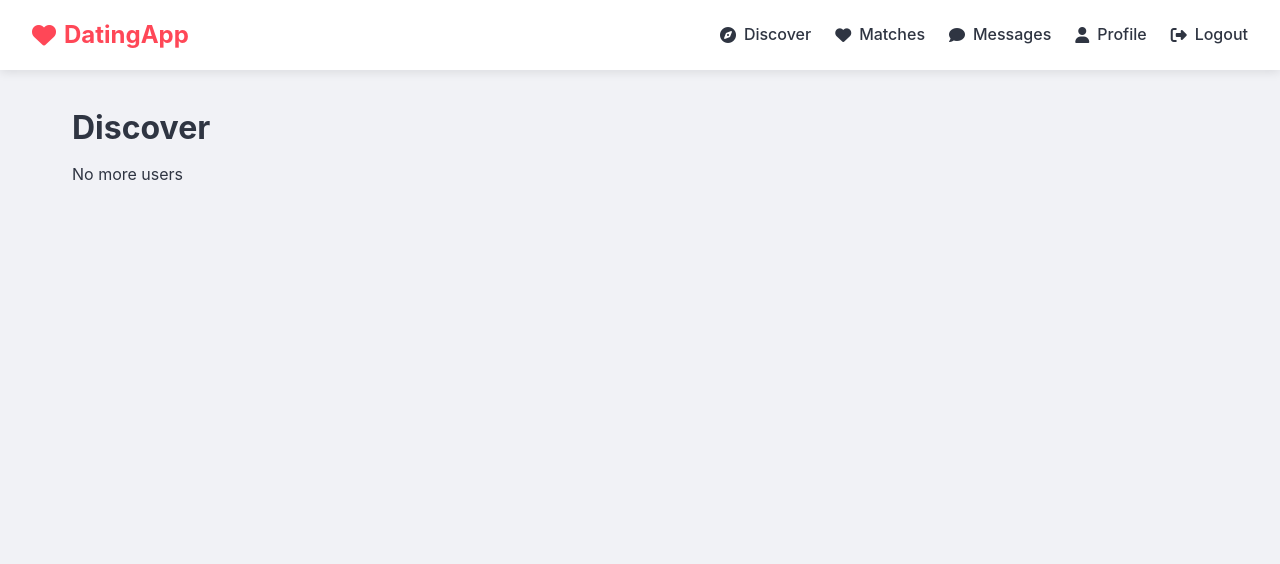
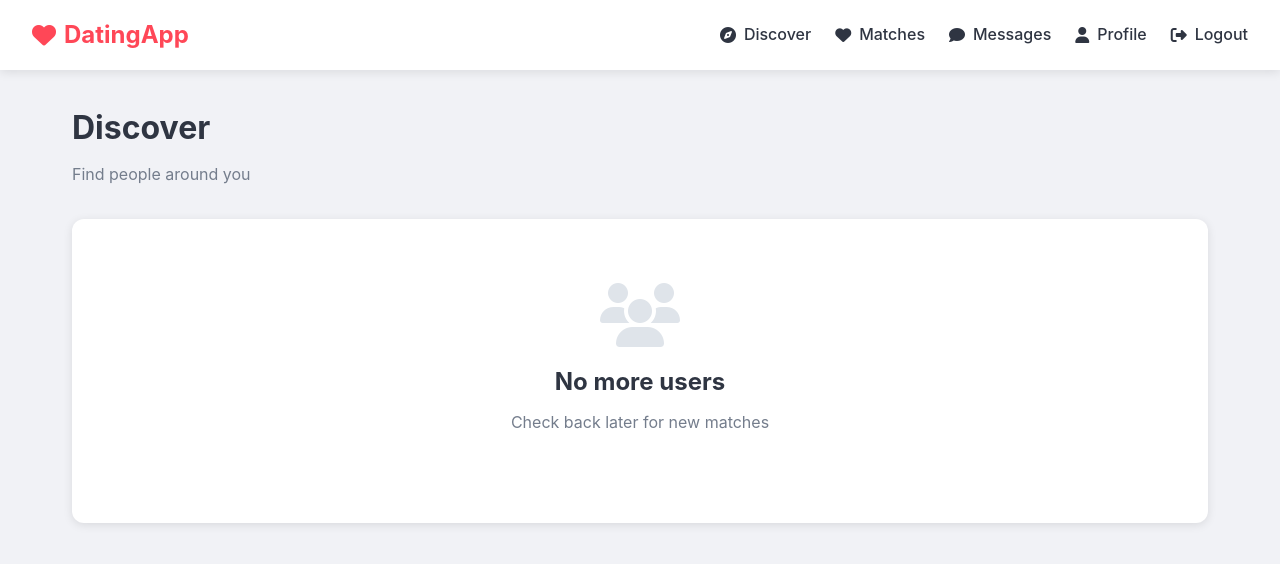
Before and after one commit to suryatime14324-hash/dating-app, a Flask app: page /discover in a window 1280 px wide. Shown: the top 564 px of the page. Run offline with Flask 3, Linux system fonts and the light colour scheme; the visitor is signed in with stand-in values (Sample User, id 1); data comes from the database, SQL or seed files in the repository; data that the repository does not hold is empty.

Commit message:
Final stable routes fix

```diff
--- a/app/routes.py
+++ b/app/routes.py
@@ -35,7 +35,7 @@ def index():
 @main.route('/login', methods=['GET', 'POST'])
 def login():
     if request.method == "POST":
-        email = request.form.get("email")
+        email = request.form.get("email").lower().strip()
         password = request.form.get("password")
 
         user = User.query.filter_by(email=email).first()
@@ -43,8 +43,8 @@ def login():
         if user and user.check_password(password):
             login_user(user)
             return redirect(url_for('main.discover'))
-        else:
-            flash("Invalid credentials", "error")
+
+        flash("Invalid credentials", "error")
 
     return render_template("login.html")
 
@@ -52,7 +52,7 @@ def login():
 @main.route('/register', methods=['GET', 'POST'])
 def register():
     if request.method == "POST":
-        email = request.form.get("email")
+        email = request.form.get("email").lower().strip()
         password = request.form.get("password")
 
         if User.query.filter_by(email=email).first():
@@ -61,6 +61,7 @@ def register():
 
         user = User(email=email)
         user.set_password(password)
+
         db.session.add(user)
         db.session.commit()
 
@@ -139,9 +140,15 @@ def edit_profile():
 @main.route('/discover')
 @login_required
 def discover():
+
+    # Exclude self
     users = User.query.join(Profile).filter(
         User.id != current_user.id
     ).all()
+
+    # Remove already liked users
+    liked_ids = [like.liked_id for like in Like.query.filter_by(liker_id=current_user.id).all()]
+    users = [u for u in users if u.id not in liked_ids]
 
     return render_template('discover.html', users=users)
 
@@ -150,9 +157,10 @@ def discover():
 # VIEW USER
 # =====================================================
 
-@main.route('/user/<user_id>')
+@main.route('/user/<int:user_id>')
 @login_required
 def view_user(user_id):
+
     user = User.query.get_or_404(user_id)
 
     interests = []
@@ -162,20 +170,35 @@ def view_user(user_id):
         except:
             interests = []
 
+    # Check mutual like
+    liked_back = Like.query.filter_by(
+        liker_id=user_id,
+        liked_id=current_user.id
+    ).first()
+
+    has_liked = Like.query.filter_by(
+        liker_id=current_user.id,
+        liked_id=user_id
+    ).first()
+
+    is_match = False
+    if liked_back and has_liked:
+        is_match = True
+
     return render_template(
         'view_user.html',
         user=user,
         interests=interests,
-        is_match=False,
-        has_liked=False
+        is_match=is_match,
+        has_liked=bool(has_liked)
     )
 
 
 # =====================================================
-# LIKE
+# LIKE (REAL MATCH LOGIC)
 # =====================================================
 
-@main.route('/like/<user_id>', methods=['POST'])
+@main.route('/like/<int:user_id>', methods=['POST'])
 @login_required
 def like_user(user_id):
 
@@ -185,17 +208,39 @@ def like_user(user_id):
     if Like.query.filter_by(liker_id=current_user.id, liked_id=user_id).first():
         return jsonify({'error': 'Already liked'}), 400
 
-    db.session.add(Like(liker_id=current_user.id, liked_id=user_id))
+    new_like = Like(liker_id=current_user.id, liked_id=user_id)
+    db.session.add(new_like)
+
+    # Check if other user liked back
+    liked_back = Like.query.filter_by(
+        liker_id=user_id,
+        liked_id=current_user.id
+    ).first()
+
+    is_match = False
+
+    if liked_back:
+        match = Match(
+            user1_id=current_user.id,
+            user2_id=user_id,
+            matched_at=datetime.utcnow()
+        )
+        db.session.add(match)
+        is_match = True
+
     db.session.commit()
 
-    return jsonify({"success": True, "is_match": False})
+    return jsonify({
+        "success": True,
+        "is_match": is_match
+    })
 
 
 # =====================================================
 # PASS
 # =====================================================
 
-@main.route('/pass/<user_id>', methods=['POST'])
+@main.route('/pass/<int:user_id>', methods=['POST'])
 @login_required
 def pass_user(user_id):
     return jsonify({"success": True})
@@ -208,7 +253,13 @@ def pass_user(user_id):
 @main.route('/matches')
 @login_required
 def matches():
-    return render_template('matches.html')
+
+    matches = Match.query.filter(
+        (Match.user1_id == current_user.id) |
+        (Match.user2_id == current_user.id)
+    ).all()
+
+    return render_template('matches.html', matches=matches)
 
 
 # =====================================================
@@ -222,10 +273,15 @@ def messages():
 
 
 # =====================================================
-# UNREAD COUNT (Prevents JS Crash)
+# UNREAD COUNT
 # =====================================================
 
 @main.route('/messages/unread-count')
 @login_required
 def unread_count():
-    return jsonify({"count": 0})
+    count = Message.query.filter_by(
+        receiver_id=current_user.id,
+        is_read=False
+    ).count()
+
+    return jsonify({"count": count})
--- a/app/templates/discover.html
+++ b/app/templates/discover.html
@@ -5,6 +5,7 @@
 {% block content %}
 <div class="discover-container">
     <h1>Discover</h1>
+    <p class="discover-subtitle">Find people around you</p>
 
     {% if users %}
         <div class="profiles-grid">
@@ -19,36 +20,105 @@
                                 <i class="fas fa-user"></i>
                             </div>
                         {% endif %}
+                        <div class="profile-card-overlay">
+                            <h3>{{ user.profile.name }}, {{ user.profile.age }}</h3>
+                            {% if user.profile.city %}
+                                <p>{{ user.profile.city }}</p>
+                            {% endif %}
+                        </div>
                     </div>
 
-                    <h3>{{ user.profile.name }}, {{ user.profile.age }}</h3>
+                    <div class="profile-card-actions">
+                        <button class="btn-action btn-pass"
+                                onclick="handlePass('{{ user.id }}')">
+                            <i class="fas fa-times"></i>
+                        </button>
 
-                    <div class="profile-card-actions">
-                        <button onclick="passUser('{{ user.id }}')">❌</button>
-                        <a href="{{ url_for('main.view_user', user_id=user.id) }}">👁</a>
-                        <button onclick="likeUser('{{ user.id }}')">❤️</button>
+                        <a href="{{ url_for('main.view_user', user_id=user.id) }}"
+                           class="btn-action btn-view">
+                            <i class="fas fa-eye"></i>
+                        </a>
+
+                        <button class="btn-action btn-like"
+                                onclick="handleLike('{{ user.id }}')">
+                            <i class="fas fa-heart"></i>
+                        </button>
                     </div>
 
                 </div>
             {% endfor %}
         </div>
     {% else %}
-        <p>No more users</p>
+        <div class="empty-state">
+            <i class="fas fa-users"></i>
+            <h2>No more users</h2>
+            <p>Check back later for new matches</p>
+        </div>
     {% endif %}
+</div>
+
+<!-- MATCH MODAL -->
+<div id="matchModal" class="modal">
+    <div class="modal-content match-modal">
+        <div class="match-animation">
+            <i class="fas fa-heart"></i>
+        </div>
+        <h2>It's a Match! 🎉</h2>
+        <p>You both liked each other</p>
+        <div class="match-actions">
+            <button class="btn btn-primary" onclick="closeMatchModal()">Keep Swiping</button>
+            <a href="{{ url_for('main.matches') }}" class="btn btn-secondary">Go to Matches</a>
+        </div>
+    </div>
 </div>
 {% endblock %}
 
+
 {% block scripts %}
 <script>
-function likeUser(userId) {
-    fetch(`/like/${userId}`, { method: 'POST' })
-    .then(res => res.json())
-    .then(() => location.reload());
+function removeCard(userId) {
+    const card = document.querySelector(`[data-user-id="${userId}"]`);
+    if (!card) return;
+
+    card.style.transform = "scale(0.9)";
+    card.style.opacity = "0";
+
+    setTimeout(() => {
+        card.remove();
+
+        if (document.querySelectorAll('.profile-card').length === 0) {
+            location.reload();
+        }
+    }, 300);
 }
 
-function passUser(userId) {
+function handleLike(userId) {
+    fetch(`/like/${userId}`, { method: 'POST' })
+        .then(res => res.json())
+        .then(data => {
+            if (data.success) {
+                removeCard(userId);
+
+                if (data.is_match) {
+                    showMatchModal();
+                }
+            }
+        });
+}
+
+function handlePass(userId) {
     fetch(`/pass/${userId}`, { method: 'POST' })
-    .then(() => location.reload());
+        .then(() => {
+            removeCard(userId);
+        });
+}
+
+function showMatchModal() {
+    document.getElementById('matchModal').style.display = "flex";
+}
+
+function closeMatchModal() {
+    document.getElementById('matchModal').style.display = "none";
 }
 </script>
 {% endblock %}
```
